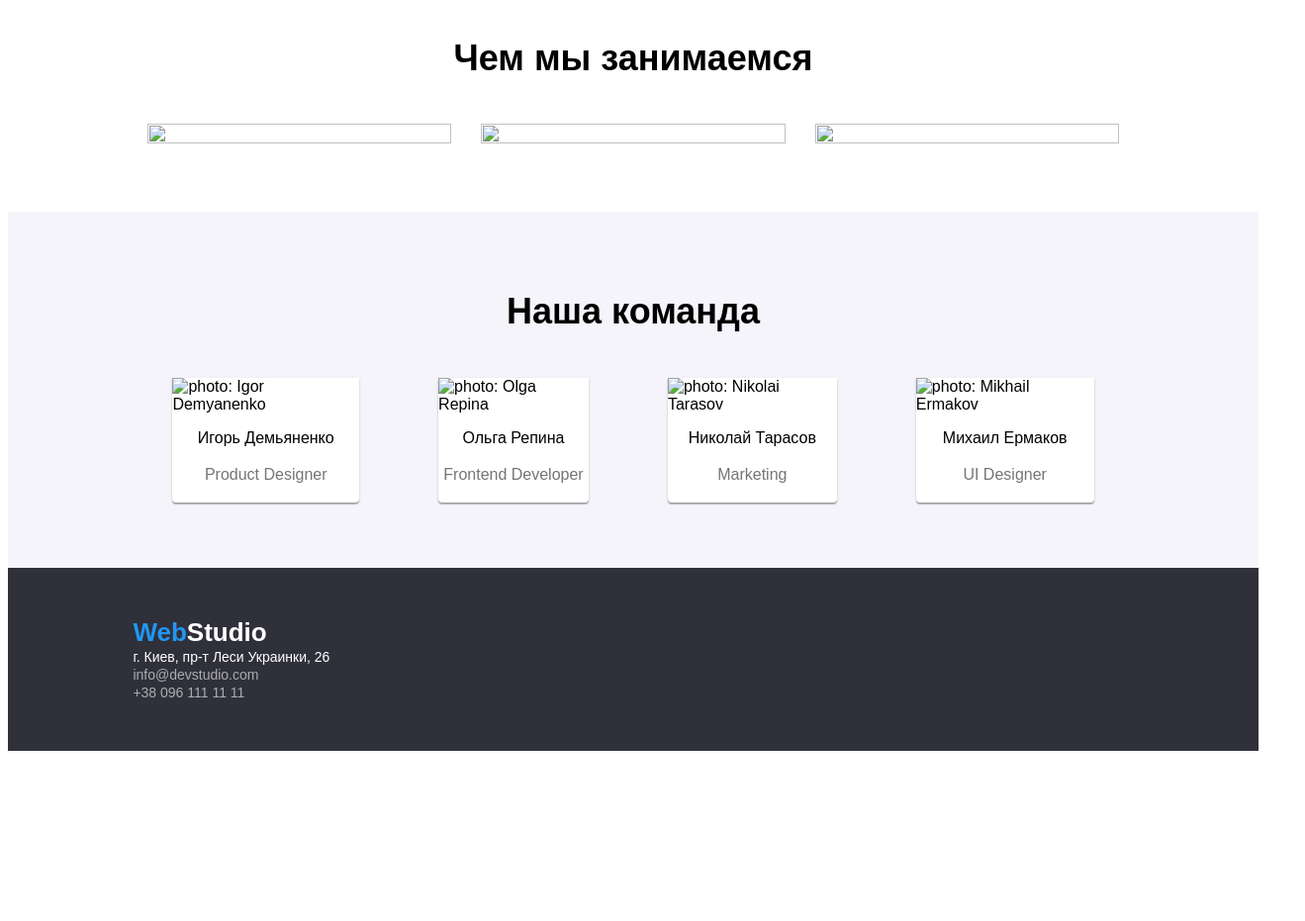
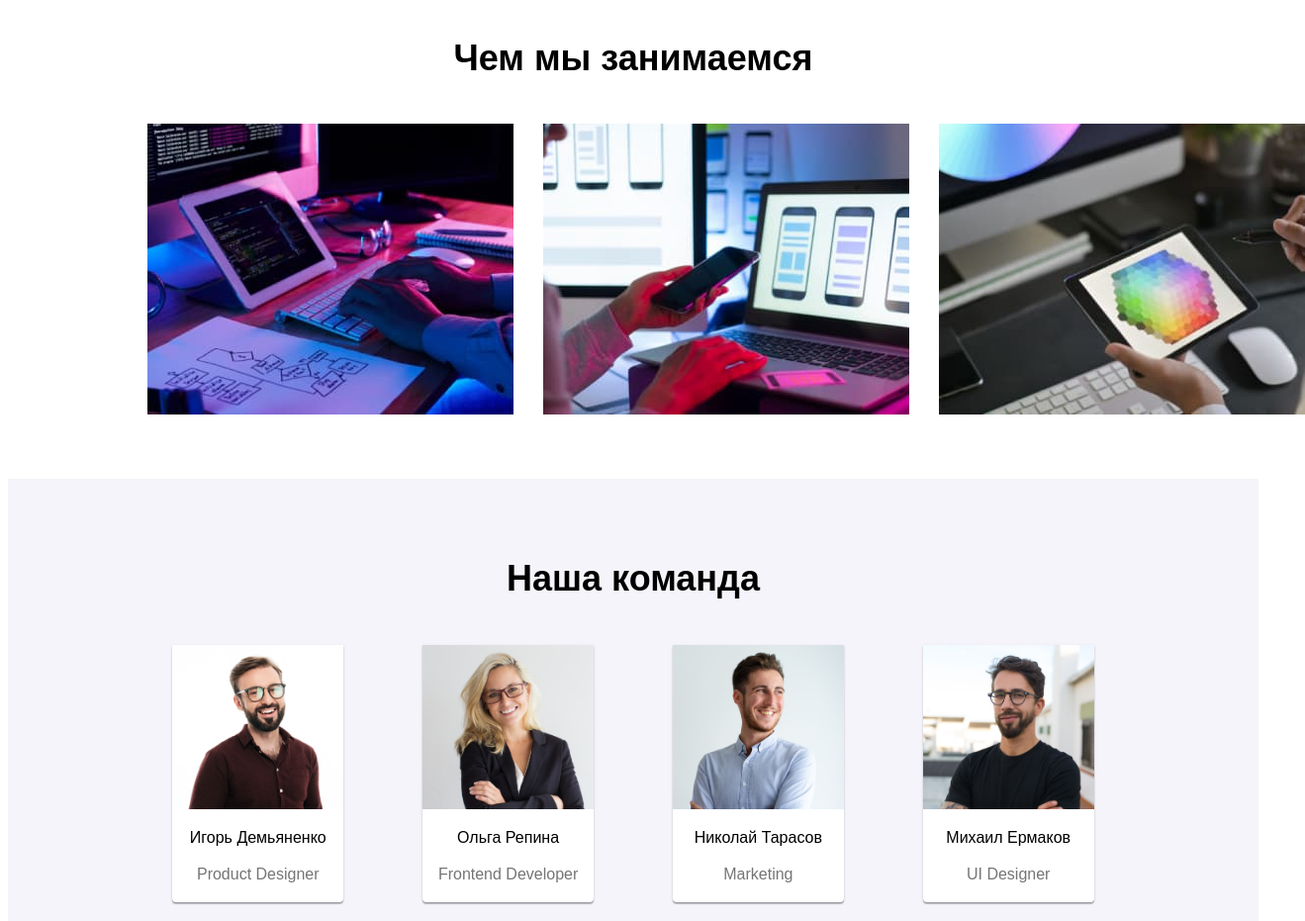
Before and after one commit to fl0ppycat/goit-markup-hw-01, a plain HTML site: page index.html in a window 1280 px wide. Shown: the part 1080-2011 px from the top of the page at 99% size, 1319 px wide, since content can reach past the window. Before the commit the page ends 1847 px from the top, so only its background shows below. Drawn offline with Linux system fonts and the light colour scheme; the site is published under a folder, as on GitHub Pages, so addresses that start at the root find nothing.

Commit message:
fixed paths for images

```diff
--- a/index.html
+++ b/index.html
@@ -79,9 +79,9 @@
             <section id="section3" style=" padding: 0 10%; margin: 50px 0;">
                 <h2 style="font-weight: 700; font-size: 36px; text-align: center;">Чем мы занимаемся</h2>
                 <div style=" display: flex; flex-direction: row; justify-content: space-between; max-width: 90vw; box-sizing: border-box;">
-                    <img style="width: 100%; height: 100%; object-fit: contain; margin: 15px;" src="/images/img-section-what-we-do-1.jpg" alt="">
-                    <img style="width: 100%; height: 100%; object-fit: contain; margin: 15px;" src="/images/img-section-what-we-do-2.jpg" alt="">
-                    <img style="width: 100%; height: 100%; object-fit: contain; margin: 15px;" src="/images/img-section-what-we-do-3.jpg" alt="">
+                    <img style="width: 100%; height: 100%; object-fit: contain; margin: 15px;" src="./images/img-section-what-we-do-1.jpg" alt="">
+                    <img style="width: 100%; height: 100%; object-fit: contain; margin: 15px;" src="./images/img-section-what-we-do-2.jpg" alt="">
+                    <img style="width: 100%; height: 100%; object-fit: contain; margin: 15px;" src="./images/img-section-what-we-do-3.jpg" alt="">
                 </div>
             </section>
 
@@ -89,25 +89,25 @@
                 <h2 style="font-weight: 700; font-size: 36px; text-align: center;">Наша команда</h2>
                 <div style=" display: flex; flex-direction: row; justify-content: space-between; max-width: 90vw; box-sizing: border-box;">
                     <figure style="background: #FFFFFF; box-shadow: 0px 1px 3px rgba(0, 0, 0, 0.12), 0px 1px 1px rgba(0, 0, 0, 0.14), 0px 2px 1px rgba(0, 0, 0, 0.2); border-radius: 0px 0px 4px 4px;">
-                        <img style="width: 100%;  object-fit: contain; " src="/images/img-our-team-1.jpg" alt="photo: Igor Demyanenko">
+                        <img style="width: 100%;  object-fit: contain; " src="./images/img-our-team-1.jpg" alt="photo: Igor Demyanenko">
                         <figcaption>
                             <p style=" font-weight: 500; font-size: 16px; text-align: center;">Игорь Демьяненко</p>
                             <p style=" font-weight: 400; font-size: 16px; line-height: 24px; color:#757575; text-align: center;">Product Designer</p>
                         </figcaption>
                     </figure>
-                    <figure style="background: #FFFFFF; box-shadow: 0px 1px 3px rgba(0, 0, 0, 0.12), 0px 1px 1px rgba(0, 0, 0, 0.14), 0px 2px 1px rgba(0, 0, 0, 0.2); border-radius: 0px 0px 4px 4px;">                    <img style="width: 100%;  object-fit: contain; " src="/images/img-our-team-2.jpg" alt="photo: Olga Repina">
+                    <figure style="background: #FFFFFF; box-shadow: 0px 1px 3px rgba(0, 0, 0, 0.12), 0px 1px 1px rgba(0, 0, 0, 0.14), 0px 2px 1px rgba(0, 0, 0, 0.2); border-radius: 0px 0px 4px 4px;">                    <img style="width: 100%;  object-fit: contain; " src="./images/img-our-team-2.jpg" alt="photo: Olga Repina">
                         <figcaption>
                             <p style=" font-weight: 500; font-size: 16px; text-align: center;">Ольга Репина</p>
                             <p style=" font-weight: 400; font-size: 16px; line-height: 24px; color:#757575; text-align: center;">Frontend Developer</p>
                         </figcaption>
                     </figure>
-                    <figure style="background: #FFFFFF; box-shadow: 0px 1px 3px rgba(0, 0, 0, 0.12), 0px 1px 1px rgba(0, 0, 0, 0.14), 0px 2px 1px rgba(0, 0, 0, 0.2); border-radius: 0px 0px 4px 4px;">                    <img style="width: 100%;  object-fit: contain; " src="/images/img-our-team-3.jpg" alt="photo: Nikolai Tarasov">
+                    <figure style="background: #FFFFFF; box-shadow: 0px 1px 3px rgba(0, 0, 0, 0.12), 0px 1px 1px rgba(0, 0, 0, 0.14), 0px 2px 1px rgba(0, 0, 0, 0.2); border-radius: 0px 0px 4px 4px;">                    <img style="width: 100%;  object-fit: contain; " src="./images/img-our-team-3.jpg" alt="photo: Nikolai Tarasov">
                         <figcaption>
                             <p style=" font-weight: 500; font-size: 16px; text-align: center;">Николай Тарасов</p>
                             <p style=" font-weight: 400; font-size: 16px; line-height: 24px; color:#757575; text-align: center;">Marketing</p>
                         </figcaption>
                     </figure>
-                    <figure style="background: #FFFFFF; box-shadow: 0px 1px 3px rgba(0, 0, 0, 0.12), 0px 1px 1px rgba(0, 0, 0, 0.14), 0px 2px 1px rgba(0, 0, 0, 0.2); border-radius: 0px 0px 4px 4px;">                    <img style="width: 100%;  object-fit: contain; " src="/images/img-our-team-4.jpg" alt="photo: Mikhail Ermakov">
+                    <figure style="background: #FFFFFF; box-shadow: 0px 1px 3px rgba(0, 0, 0, 0.12), 0px 1px 1px rgba(0, 0, 0, 0.14), 0px 2px 1px rgba(0, 0, 0, 0.2); border-radius: 0px 0px 4px 4px;">                    <img style="width: 100%;  object-fit: contain; " src="./images/img-our-team-4.jpg" alt="photo: Mikhail Ermakov">
                         <figcaption>
                             <p style=" font-weight: 500; font-size: 16px; text-align: center;">Михаил Ермаков</p>
                             <p style=" font-weight: 400; font-size: 16px; line-height: 24px; color:#757575; text-align: center;">UI Designer</p>
```
